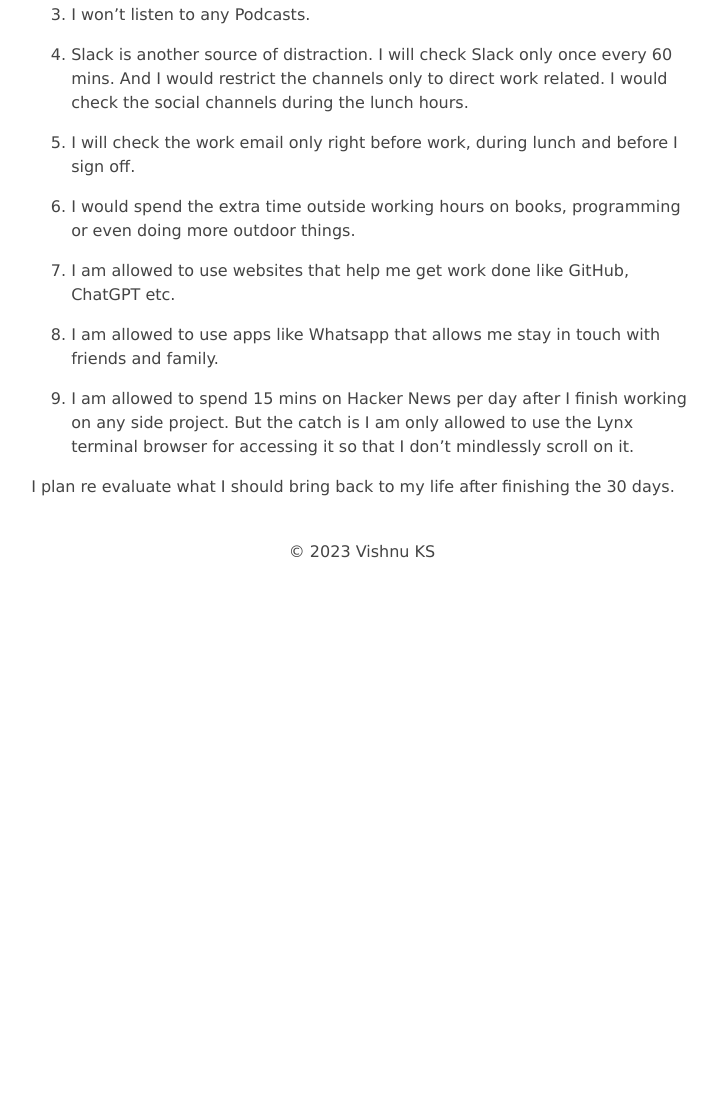
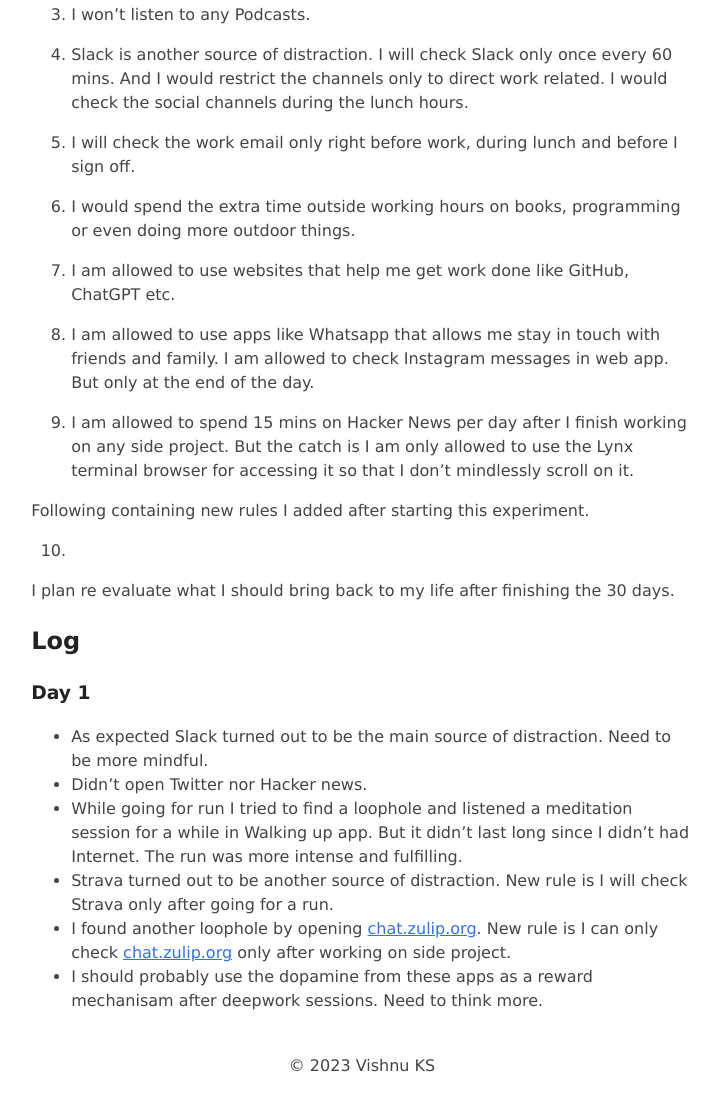
Before and after one commit to hackerkid/blog3, an Astro site: page /blog/detox in a window 1280 px wide. Shown: the part 582-1693 px from the top of the page, without its empty margins (278-997 px from the left). Before the commit the page ends 1191 px from the top, so only its background shows below. Built offline with nearby package versions, Linux system fonts and the light colour scheme; Astro itself is replaced by a stand-in of ours.

Commit message:
Add updates to detox.

```diff
--- a/src/pages/blog/detox.md
+++ b/src/pages/blog/detox.md
@@ -25,8 +25,24 @@ In phone I uninstalled these apps. And I disabled chrome and Samsung Internet so
 
 7. I am allowed to use websites that help me get work done like GitHub, ChatGPT etc.
 
-8. I am allowed to use apps like Whatsapp that allows me stay in touch with friends and family.
+8. I am allowed to use apps like Whatsapp that allows me stay in touch with friends and family. I am allowed to check Instagram messages in web app. But only at the end of the day.
 
 9. I am allowed to spend 15 mins on Hacker News per day after I finish working on any side project. But the catch is I am only allowed to use the Lynx terminal browser for accessing it so that I don't mindlessly scroll on it.
 
+Following containing new rules I added after starting this experiment.
+
+10.
+
 I plan re evaluate what I should bring back to my life after finishing the 30 days.
+
+
+## Log
+
+### Day 1
+
+* As expected Slack turned out to be the main source of distraction. Need to be more mindful.
+* Didn't open Twitter nor Hacker news.
+* While going for run I tried to find a loophole and listened a meditation session for a while in Walking up app. But it didn't last long since I didn't had Internet. The run was more intense and fulfilling.
+* Strava turned out to be another source of distraction. New rule is I will check Strava only after going for a run.
+* I found another loophole by opening chat.zulip.org. New rule is I can only check chat.zulip.org only after working on side project.
+* I should probably use the dopamine from these apps as a reward mechanisam after deepwork sessions. Need to think more.
```
